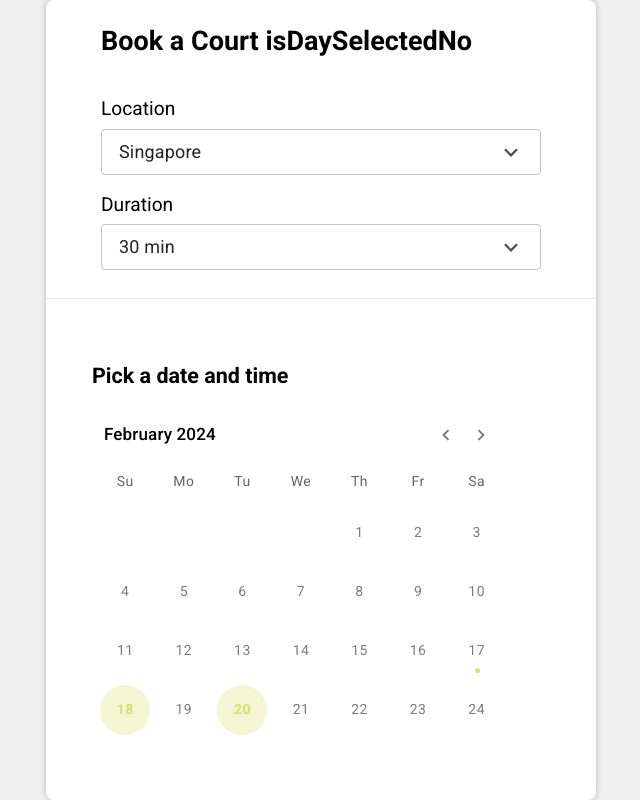
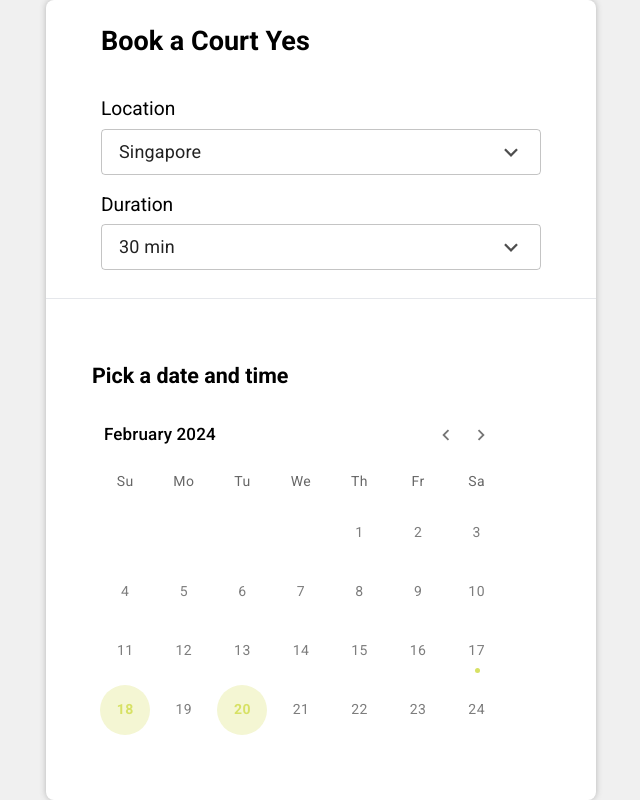
Before and after one commit to hmassareli/minthouse-booking, a Next.js app: page / in a window 1280 px wide. Shown: the whole page, without its empty margins (319-959 px from the left). Built offline with nearby package versions, Linux system fonts and the light colour scheme.

Commit message:
Revert "fix: testing deploy"
This reverts commit a342da20f39585be31005564aab82b5482245782.

```diff
--- a/src/app/page.tsx
+++ b/src/app/page.tsx
@@ -46,7 +46,7 @@ export default function Home() {
           }
         >
           <h1 className="text-[27px] mt-0 font-extrabold mb-10 leading-none ">
-            Book a Court isDaySelected{isDaySelected ? "Yes" : "No"}
+            Book a Court {"isDaySelected" + isDaySelected ? "Yes" : "No"}
           </h1>
           <div className="mb-4">
             <h2 className="mb-[5px] text-[1.2rem]">Location</h2>
```
